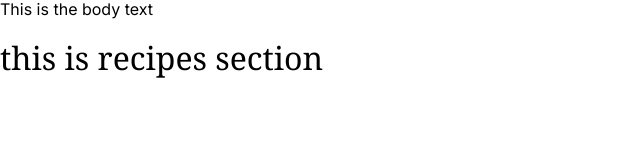
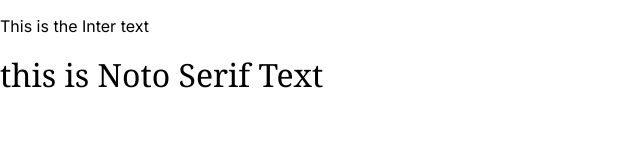
Before and after one commit to shehreyarkhan/se_project_coffeeshop, a plain HTML site: page index.html in a window 1280 px wide. Shown: the whole page, without its empty margins (0-640 px from the left). Drawn offline with nearby package versions, Linux system fonts and the light colour scheme.

Commit message:
commit: first update and check for the fonts

```diff
--- a/index.html
+++ b/index.html
@@ -35,10 +35,12 @@
   </head>
   <body>
     <div class="page">
-      <header class="header">This is the body text</header>
+      <header class="header">
+        <p class="inter-classic">This is the Inter text</p>
+      </header>
       <main class="content">
         <section class="recipes">
-          <h1 class="noto-serif-classic">this is recipes section</h1>
+          <h1 class="noto-serif-classic">this is Noto Serif Text</h1>
         </section>
         <section class="reservation"></section>
         <section class="menu"></section>
```
